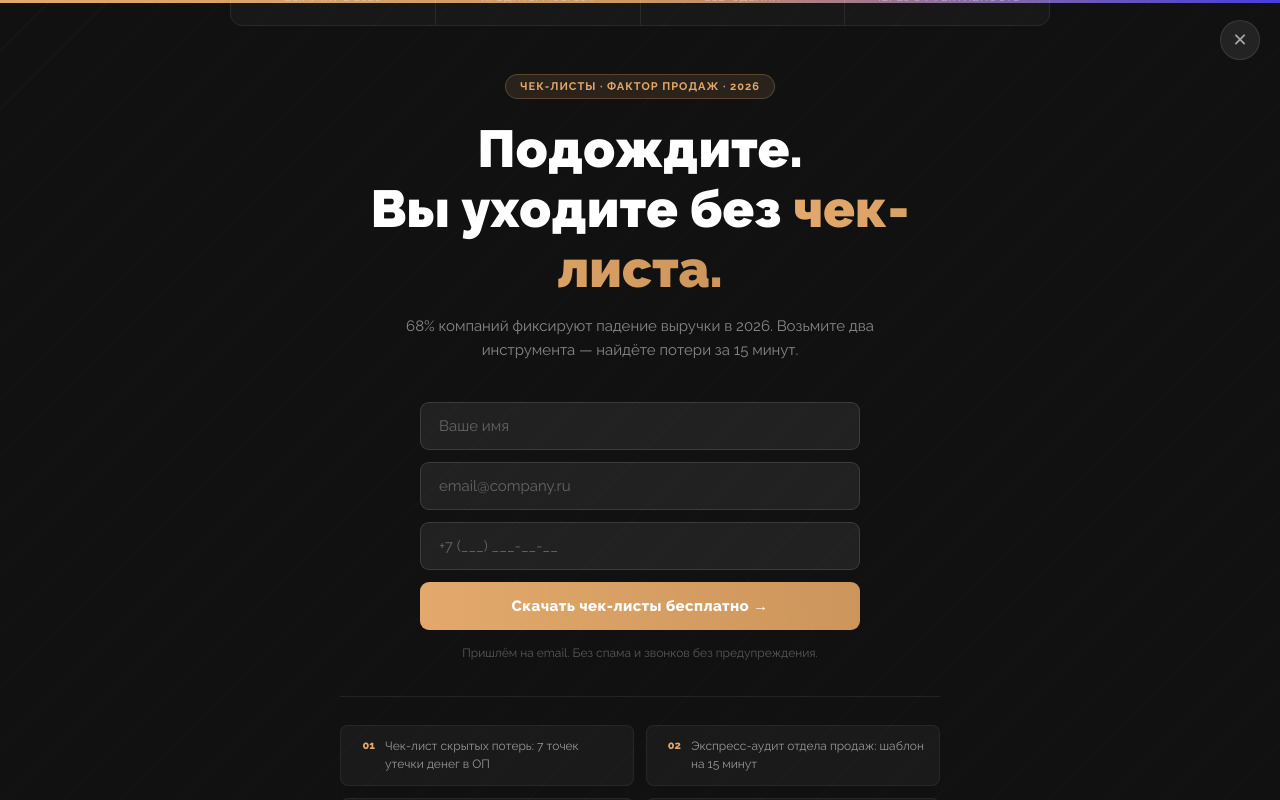
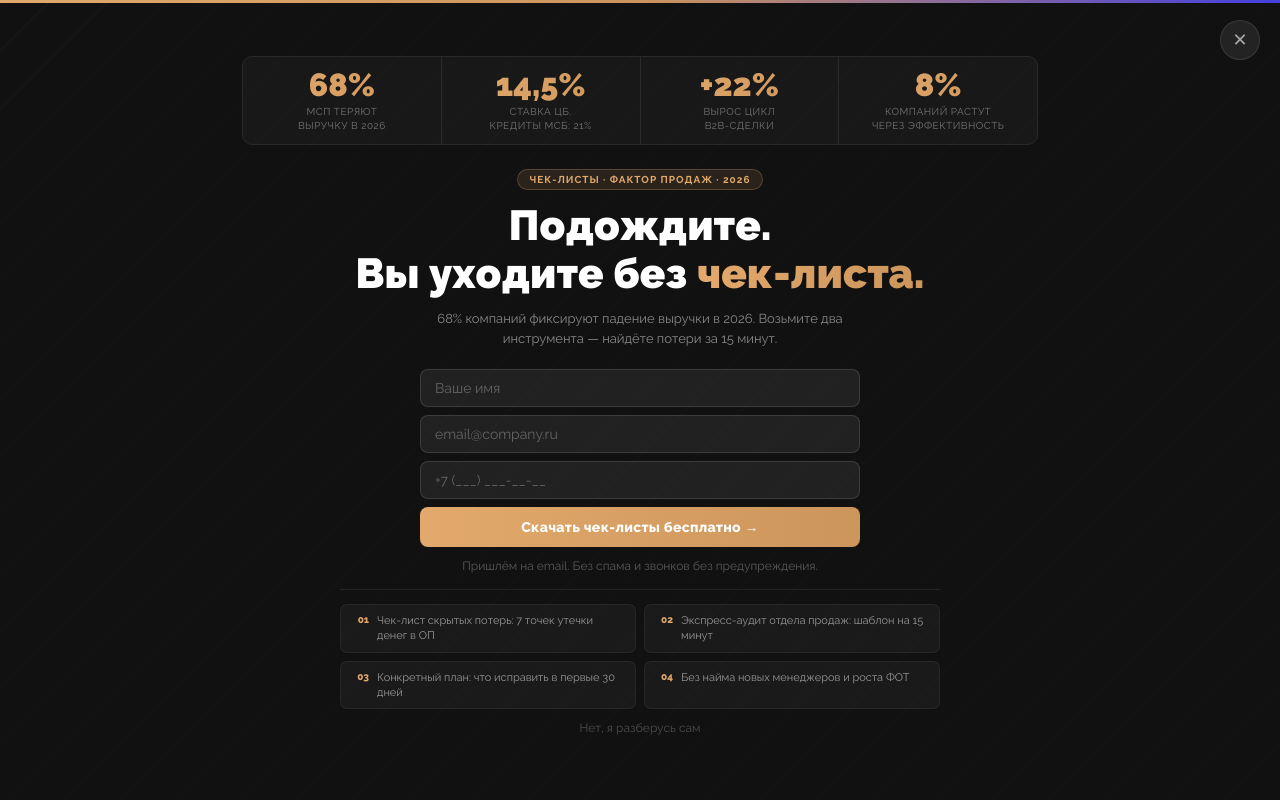
Before and after one commit to ironfelix/factor-lead-magnets, a plain HTML site: page popups/popup-v3-fullscreen.html in a window 1280 px wide. Both pictures are taken after a click on the button "Открыть попап". Drawn offline with Linux system fonts and the light colour scheme.

Commit message:
Fix fullscreen popup: compact spacing, fix top clipping

```diff
--- a/popups/popup-v3-fullscreen.html
+++ b/popups/popup-v3-fullscreen.html
@@ -34,8 +34,9 @@ body{font-family:var(--font);background:#e8e6df;min-height:100vh;display:flex;fl
   background:var(--dark2);
   opacity:0;pointer-events:none;
   transition:opacity .35s;
-  display:flex;align-items:center;justify-content:center;
+  display:flex;align-items:flex-start;justify-content:center;
   overflow-y:auto;
+  padding:24px;
 }
 .fs-overlay.active{opacity:1;pointer-events:all}
 
@@ -68,7 +69,7 @@ body{font-family:var(--font);background:#e8e6df;min-height:100vh;display:flex;fl
 
 /* ─── CONTENT ─── */
 .fs-inner{
-  width:100%;max-width:900px;padding:60px 40px;
+  width:100%;max-width:860px;padding:32px 32px;
   display:flex;flex-direction:column;align-items:center;
   position:relative;z-index:1;
   transform:translateY(30px) scale(.97);
@@ -78,37 +79,37 @@ body{font-family:var(--font);background:#e8e6df;min-height:100vh;display:flex;fl
 
 /* Stats strip */
 .fs-stats{
-  display:flex;gap:0;margin-bottom:48px;
-  border:1px solid rgba(255,255,255,.1);border-radius:12px;overflow:hidden;
+  display:flex;gap:0;margin-bottom:24px;
+  border:1px solid rgba(255,255,255,.1);border-radius:10px;overflow:hidden;
   width:100%
 }
 .fs-stat{
-  flex:1;padding:20px;text-align:center;
+  flex:1;padding:12px 8px;text-align:center;
   border-right:1px solid rgba(255,255,255,.08);
   background:rgba(255,255,255,.03)
 }
 .fs-stat:last-child{border-right:none}
 .fs-stat-num{
-  font-size:clamp(28px,4vw,40px);font-weight:900;
+  font-size:clamp(22px,3vw,32px);font-weight:900;
   background:var(--orange);-webkit-background-clip:text;
   -webkit-text-fill-color:transparent;background-clip:text;
-  line-height:1;margin-bottom:6px
+  line-height:1;margin-bottom:4px
 }
-.fs-stat-label{font-size:11px;color:rgba(255,255,255,.4);line-height:1.4;text-transform:uppercase;letter-spacing:.6px}
+.fs-stat-label{font-size:10px;color:rgba(255,255,255,.4);line-height:1.35;text-transform:uppercase;letter-spacing:.5px}
 
 /* Headline */
 .fs-tag{
   display:inline-flex;align-items:center;gap:6px;
   background:rgba(227,169,108,.12);border:1px solid rgba(227,169,108,.25);
-  border-radius:20px;padding:5px 14px;
-  font-size:11px;font-weight:700;color:#E3A96C;
+  border-radius:20px;padding:4px 12px;
+  font-size:10px;font-weight:700;color:#E3A96C;
   letter-spacing:1px;text-transform:uppercase;
-  margin-bottom:20px
+  margin-bottom:12px
 }
 .fs-h1{
-  font-size:clamp(28px,5vw,52px);font-weight:900;
+  font-size:clamp(24px,4vw,42px);font-weight:900;
   color:#fff;text-align:center;line-height:1.15;
-  margin-bottom:16px;max-width:700px
+  margin-bottom:10px;max-width:700px
 }
 .fs-h1 em{
   font-style:normal;
@@ -116,18 +117,18 @@ body{font-family:var(--font);background:#e8e6df;min-height:100vh;display:flex;fl
   -webkit-background-clip:text;-webkit-text-fill-color:transparent;background-clip:text
 }
 .fs-sub{
-  font-size:15px;color:rgba(255,255,255,.5);text-align:center;
-  line-height:1.6;max-width:520px;margin-bottom:40px
+  font-size:13px;color:rgba(255,255,255,.5);text-align:center;
+  line-height:1.55;max-width:480px;margin-bottom:20px
 }
 
 /* Form */
 .fs-form{
   width:100%;max-width:440px;
-  display:flex;flex-direction:column;gap:12px
+  display:flex;flex-direction:column;gap:8px
 }
 .fs-input{
-  font-family:var(--font);font-size:15px;
-  padding:14px 18px;border-radius:9px;
+  font-family:var(--font);font-size:14px;
+  padding:10px 14px;border-radius:8px;
   border:1.5px solid rgba(255,255,255,.12);
   background:rgba(255,255,255,.07);
   color:#fff;outline:none;transition:.15s
@@ -135,10 +136,10 @@ body{font-family:var(--font);background:#e8e6df;min-height:100vh;display:flex;fl
 .fs-input:focus{border-color:#E3A96C;background:rgba(255,255,255,.1)}
 .fs-input::placeholder{color:rgba(255,255,255,.3)}
 .fs-submit{
-  font-family:var(--font);font-size:15px;font-weight:800;
-  padding:15px 24px;background:var(--orange);color:#fff;
-  border:none;border-radius:9px;cursor:pointer;
-  letter-spacing:.4px;transition:.15s
+  font-family:var(--font);font-size:14px;font-weight:800;
+  padding:12px 24px;background:var(--orange);color:#fff;
+  border:none;border-radius:8px;cursor:pointer;
+  letter-spacing:.3px;transition:.15s
 }
 .fs-submit:hover{opacity:.9;transform:translateY(-1px)}
 .fs-submit:active{transform:translateY(0)}
@@ -146,24 +147,24 @@ body{font-family:var(--font);background:#e8e6df;min-height:100vh;display:flex;fl
 
 /* What's inside */
 .fs-inside{
-  margin-top:36px;padding-top:28px;
+  margin-top:16px;padding-top:14px;
   border-top:1px solid rgba(255,255,255,.08);
   width:100%;max-width:600px;
-  display:grid;grid-template-columns:1fr 1fr;gap:12px
+  display:grid;grid-template-columns:1fr 1fr;gap:8px
 }
 .fs-item{
-  display:flex;align-items:flex-start;gap:10px;padding:12px 14px;
-  background:rgba(255,255,255,.04);border-radius:8px;
+  display:flex;align-items:flex-start;gap:8px;padding:8px 10px;
+  background:rgba(255,255,255,.04);border-radius:7px;
   border:1px solid rgba(255,255,255,.06)
 }
 .fs-item-num{
-  font-size:11px;font-weight:800;color:#E3A96C;flex:none;
-  width:20px;text-align:right;margin-top:1px
+  font-size:10px;font-weight:800;color:#E3A96C;flex:none;
+  width:18px;text-align:right;margin-top:1px
 }
-.fs-item-text{font-size:12px;color:rgba(255,255,255,.55);line-height:1.45}
+.fs-item-text{font-size:11px;color:rgba(255,255,255,.55);line-height:1.4}
 
 .fs-skip{
-  margin-top:20px;font-size:12px;color:rgba(255,255,255,.25);
+  margin-top:12px;font-size:12px;color:rgba(255,255,255,.25);
   background:none;border:none;cursor:pointer;transition:.15s;font-family:var(--font)
 }
 .fs-skip:hover{color:rgba(255,255,255,.5)}
```
